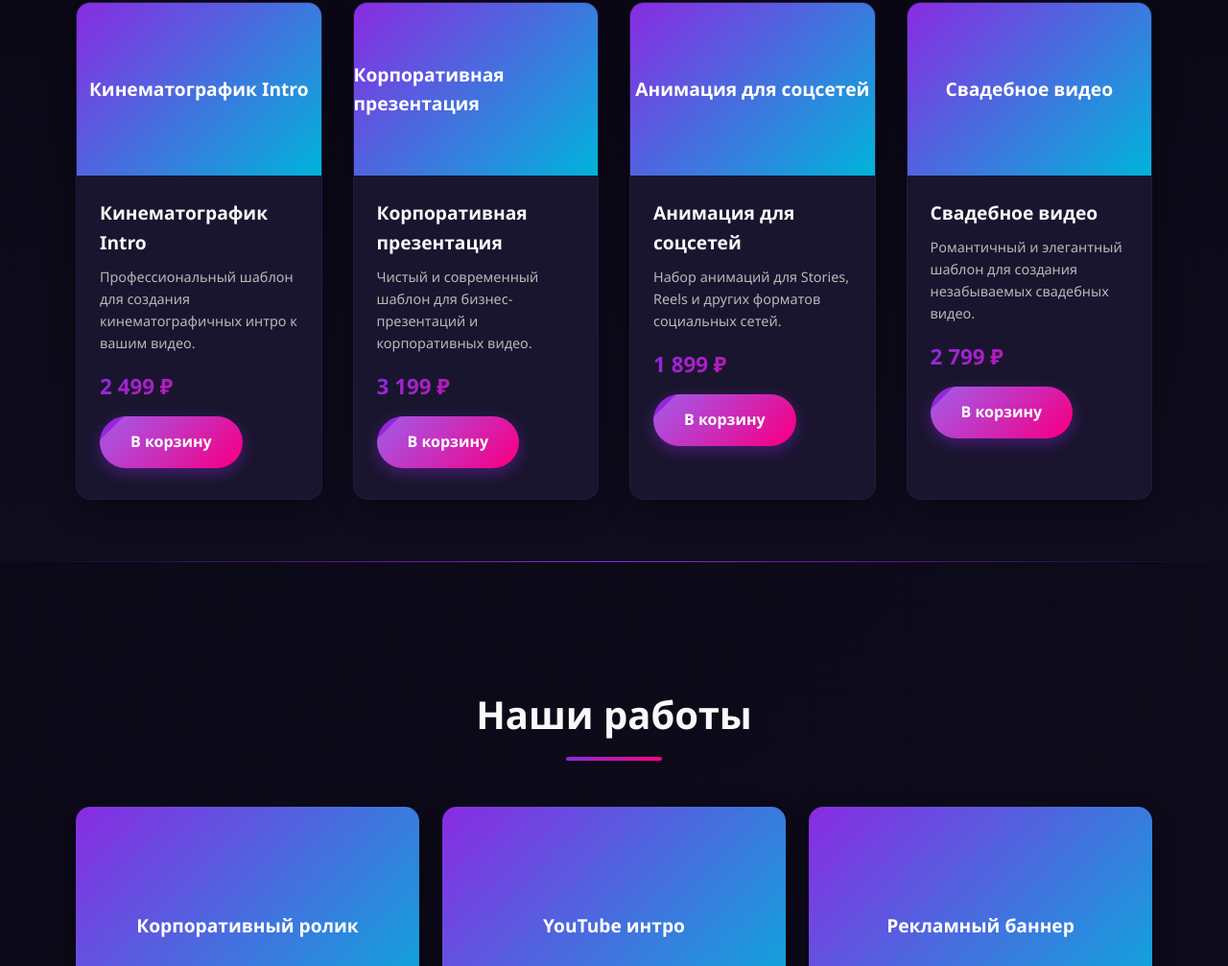
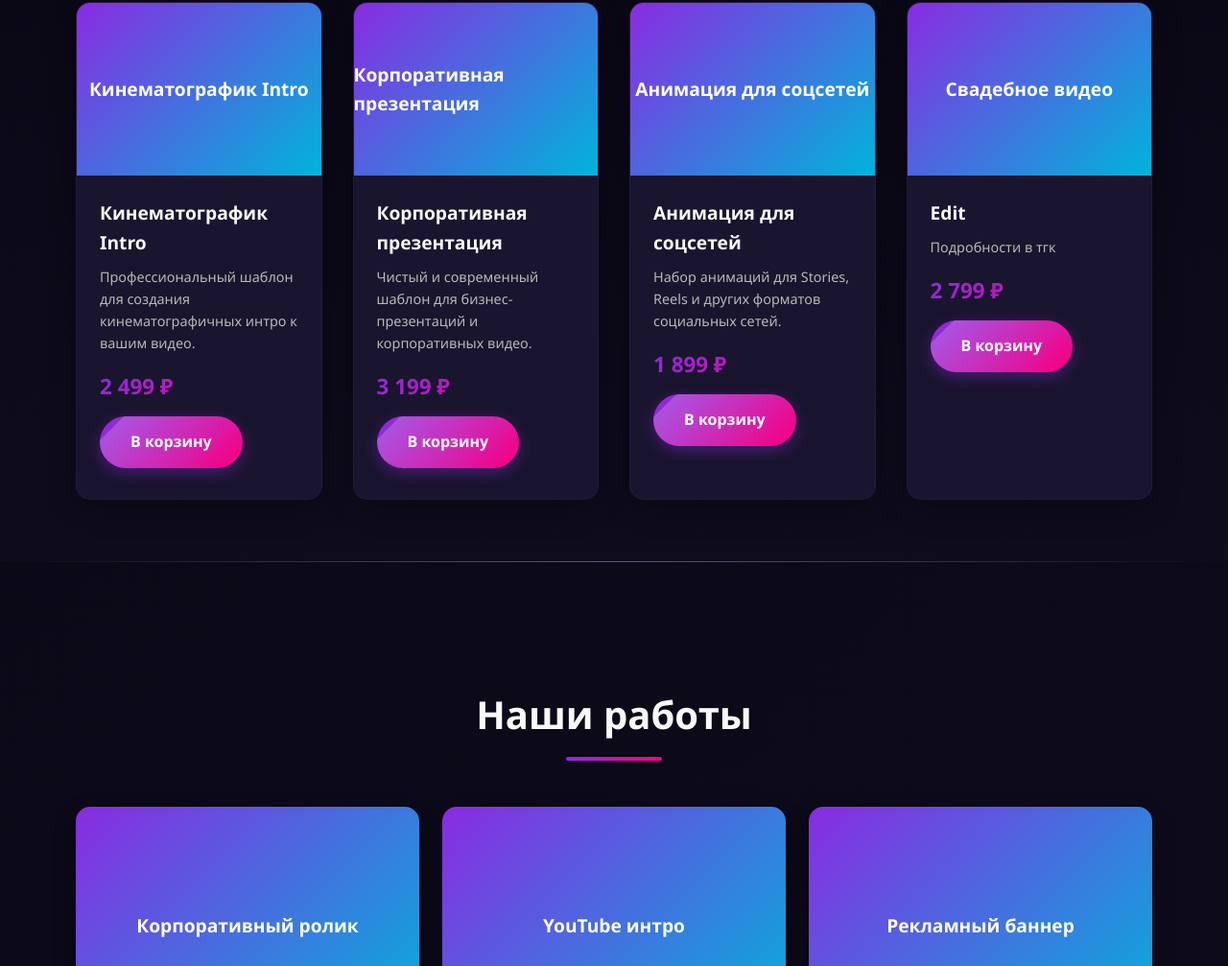
Before and after one commit to ivan345346279/official_saffy_t, a plain HTML site: page index.html in a window 1280 px wide. Shown: the part 1759-2766 px from the top of the page at 96% size. Drawn offline with Linux system fonts and the light colour scheme.

Commit message:
Update index.html

```diff
--- a/index.html
+++ b/index.html
@@ -904,8 +904,8 @@
                 <div class="product-card" data-id="4" data-name="Свадебное видео" data-price="2799">
                     <div class="product-img">Свадебное видео</div>
                     <div class="product-content">
-                        <h3>Свадебное видео</h3>
-                        <p>Романтичный и элегантный шаблон для создания незабываемых свадебных видео.</p>
+                        <h3>Edit</h3>
+                        <p>Подробности в тгк</p>
                         <div class="price">2 799 ₽</div>
                         <a href="#" class="btn add-to-cart">В корзину</a>
                     </div>
```
